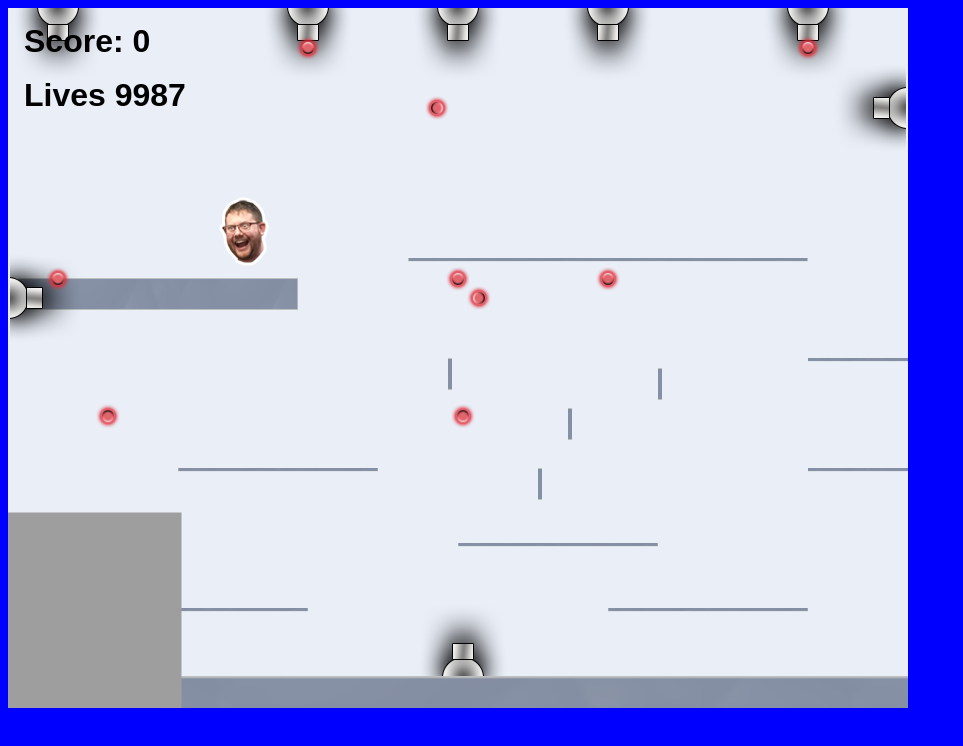
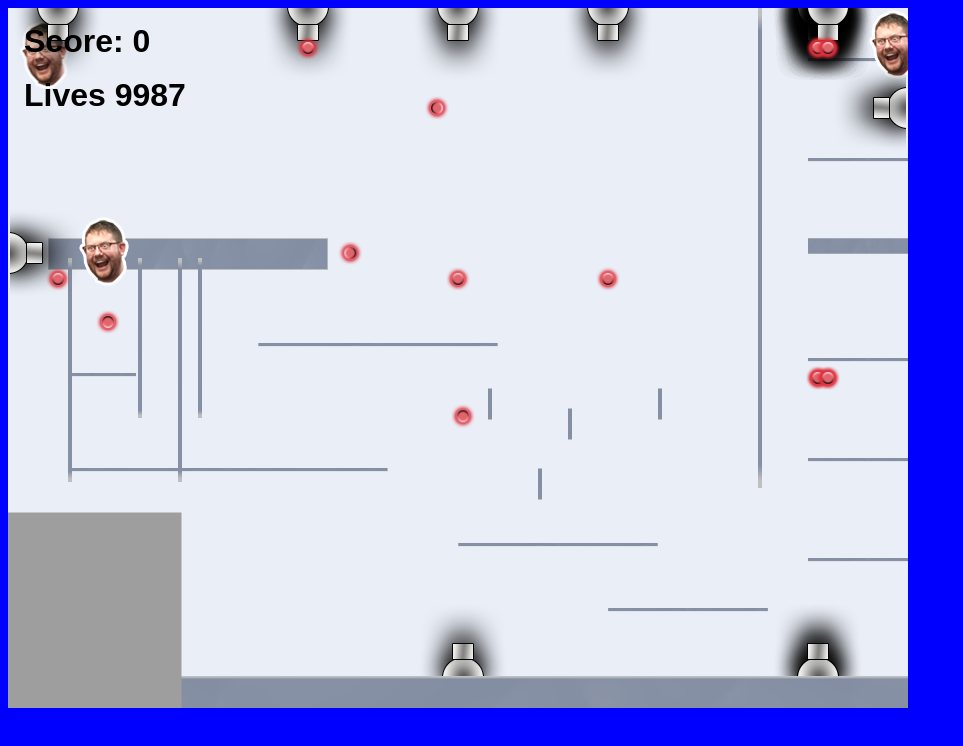
Before and after one commit to LazyFaceDaniel/Danielguo.github.io, a website: page projects/platformer/index.html in a window 1280 px wide. Shown: the whole page, without its empty margins (0-963 px from the left). Drawn offline with Linux system fonts and the light colour scheme; animation ran at ten frames a second.

Commit message:
added platform.js

```diff
--- a/projects/platformer/js/init/cannon.js
+++ b/projects/platformer/js/init/cannon.js
@@ -32,10 +32,23 @@
     createCannon("top", 600);
     createCannon("top", 300, 1000);
     createCannon("top", 50);
-    createCannon("left", 290, 2000);
-    createCannon("top", 800, 3000);
+    createCannon("left", 245);
+    createCannon("top", 810, 6000);
+    createCannon("top", 810, 5000);
+    createCannon("top", 810, 4000);
+    createCannon("top", 810, 3000);
+    createCannon("top", 810, 2000);
+    createCannon("top", 810, 1000);
+    createCannon("top", 820, 6000);
+    createCannon("top", 820, 5000);
+    createCannon("top", 820, 4000);
+    createCannon("top", 820, 3000);
+    createCannon("top", 820, 2000);
+    createCannon("top", 820, 1000);
+    createCannon("bottom", 810, 9000);
+    createCannon("bottom", 810, 6000);
     createCannon("right", 100, 2000);
-    createCannon("bottom", 100);
+    createCannon("bottom", 100, 2000);
 
 
     // ALL YOUR CODE GOES ABOVE HERE ///////////////////////////////////////
--- a/projects/platformer/js/init/collectable.js
+++ b/projects/platformer/js/init/collectable.js
@@ -39,7 +39,9 @@
     // ALL YOUR CODE GOES BELOW HERE ///////////////////////////////////////
 
     // example:
-    createCollectable(type.steve, 200, 170, 6, 0.7);
+    createCollectable(type.steve, 60, 190, 6);
+    createCollectable(type.steve, 850, 0);
+    createCollectable(type.steve, 0.5, 10);
 
     // ALL YOUR CODE GOES ABOVE HERE ///////////////////////////////////////
     ////////////////////////////////////////////////////////////////////////
--- a/projects/platformer/js/init/platform.js
+++ b/projects/platformer/js/init/platform.js
@@ -37,18 +37,28 @@
     createPlatform(0, game.world.height - 32, 3, 2); // DO NOT DELETE
 
     // example:
-    createPlatform(400, 250, 0 , 0.1);
-    createPlatform(170, 460, 0.5, 0.1);
-    createPlatform(100, 600, 0.5, 0.1);
+    createPlatform(250, 335, 0.6 , 0.1);
+    createPlatform(60, 460, 0.8, 0.1);
+    createPlatform(100, 600, 0.5, 0.001);
+    createPlatform(750, 0, 0.01, 15);
     createPlatform(450, 535, 0.5, 0.1);
-    createPlatform(600, 600, 0.5, 0.1);
+    createPlatform(600, 600, 0.4, 0.1);
     createPlatform(530, 460, 0.01);
-    createPlatform(650, 360, 0.01);
+    createPlatform(650, 380, 0.01);
     createPlatform(560, 400, 0.01);
-    createPlatform(10, 270, 0.7);
-    createPlatform(800, 460, 0.3, 0.1);
+    createPlatform(40, 230, 0.7);
+    createPlatform(60, 365, 0.17, 0.101);
+    createPlatform(60, 250, 0.01, 7);
+    createPlatform(130, 250, 0.01, 5);
+    createPlatform(170, 250, 0.01, 7);
+    createPlatform(190, 250, 0.01, 5);
+    createPlatform(800, 550, 0.3, 0.1);
+    createPlatform(800, 450, 0.3, 0.1);
     createPlatform(800, 350, 0.3, 0.1);
-    createPlatform(440, 350, 0.01);
+    createPlatform(800, 230, 0.3, 0.5);
+    createPlatform(800, 150, 0.3, 0.1);
+    createPlatform(800, 50, 0.3, 0.1);
+    createPlatform(480, 380, 0.01);
     // ALL YOUR CODE GOES ABOVE HERE ///////////////////////////////////////
     ////////////////////////////////////////////////////////////////////////
   }
```
Also changed, not shown: projects/platformer/index.html (+1 -0 lines).
